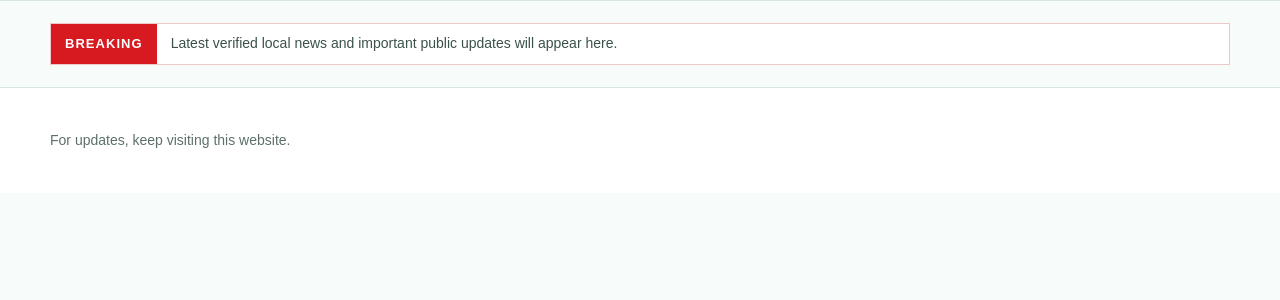
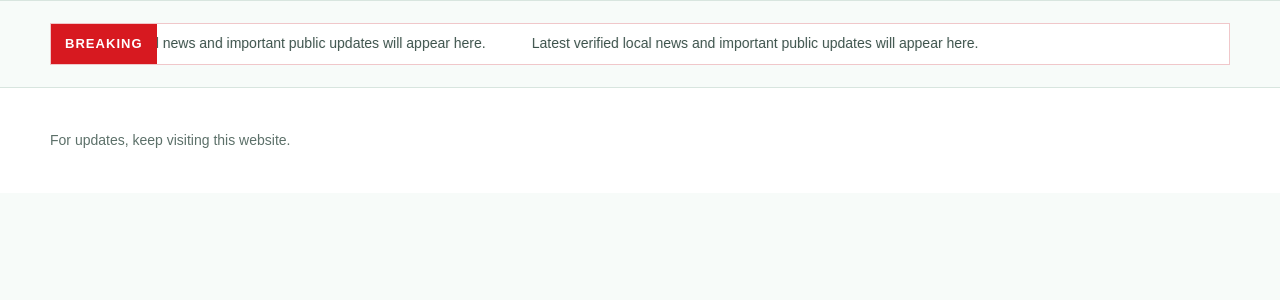
Before and after one commit to sanjay1994singh/NewsWebSaas, a Django app: template templates/themes/theme_tv/homepage.html in a window 1280 px wide. Shown: the part 177-477 px from the top of the page. Run offline with Django 3.2, Linux system fonts and the light colour scheme; the template is opened without the code that fills it, so the values that code supplies are empty; parts of the project's set-up code (start-up, migrations or seed data) failed here and were passed over.

Commit message:
Animate breaking news ticker

```diff
--- a/templates/themes/theme_classic/homepage.html
+++ b/templates/themes/theme_classic/homepage.html
@@ -201,11 +201,11 @@
     }
     .breaking {
       display: flex;
-      gap: 14px;
-      align-items: center;
+      align-items: stretch;
       margin: 22px 0;
       border: 1px solid #f0c7ca;
       background: #fff;
+      overflow: hidden;
     }
     .breaking strong {
       align-self: stretch;
@@ -219,14 +219,51 @@
       text-transform: uppercase;
       white-space: nowrap;
     }
-    .breaking span {
+    .breaking-track {
+      min-width: 0;
+      flex: 1;
+      overflow: hidden;
+      display: flex;
+      align-items: center;
+    }
+    .breaking-scroll {
+      display: inline-flex;
+      align-items: center;
+      gap: 28px;
+      width: max-content;
+      min-width: 100%;
       color: #3b514a;
       font-size: 14px;
-      padding-right: 14px;
+      white-space: nowrap;
+      animation: breakingTicker 30s linear infinite;
+      will-change: transform;
+    }
+    .breaking:hover .breaking-scroll,
+    .breaking:focus-within .breaking-scroll {
+      animation-play-state: paused;
+    }
+    .breaking-group {
+      display: inline-flex;
+      align-items: center;
+      gap: 18px;
+      padding-right: 18px;
+    }
+    .breaking-group a + a::before {
+      content: '|';
+      margin-right: 18px;
+      color: #8aa097;
+      font-weight: 700;
     }
     .breaking a {
       font-weight: 800;
       color: var(--ink);
+    }
+    @keyframes breakingTicker {
+      from { transform: translateX(0); }
+      to { transform: translateX(-50%); }
+    }
+    @media (prefers-reduced-motion: reduce) {
+      .breaking-scroll { animation: none; }
     }
     .hero-grid {
       display: grid;
@@ -899,15 +936,28 @@
     {% else %}
     <div class="breaking">
       <strong>Breaking</strong>
-      <span>
+      <div class="breaking-track" aria-label="Breaking news ticker">
+        <div class="breaking-scroll">
+          <span class="breaking-group">
             {% if latest_articles %}
               {% for article in latest_articles %}
-            <a href="/articles/{{ article.uuid }}/">{{ article.title }}</a>{% if not forloop.last %} &nbsp;|&nbsp; {% endif %}
+                <a href="/articles/{{ article.uuid }}/">{{ article.title }}</a>
               {% endfor %}
             {% else %}
               Latest verified local news and important public updates will appear here.
             {% endif %}
           </span>
+          <span class="breaking-group" aria-hidden="true">
+            {% if latest_articles %}
+              {% for article in latest_articles %}
+                <a tabindex="-1" href="/articles/{{ article.uuid }}/">{{ article.title }}</a>
+              {% endfor %}
+            {% else %}
+              Latest verified local news and important public updates will appear here.
+            {% endif %}
+          </span>
+        </div>
+      </div>
     </div>
 
     {% if page == "home" or page == "top-stories" %}
```
Lines whose indentation alone changed are shown as unchanged.
